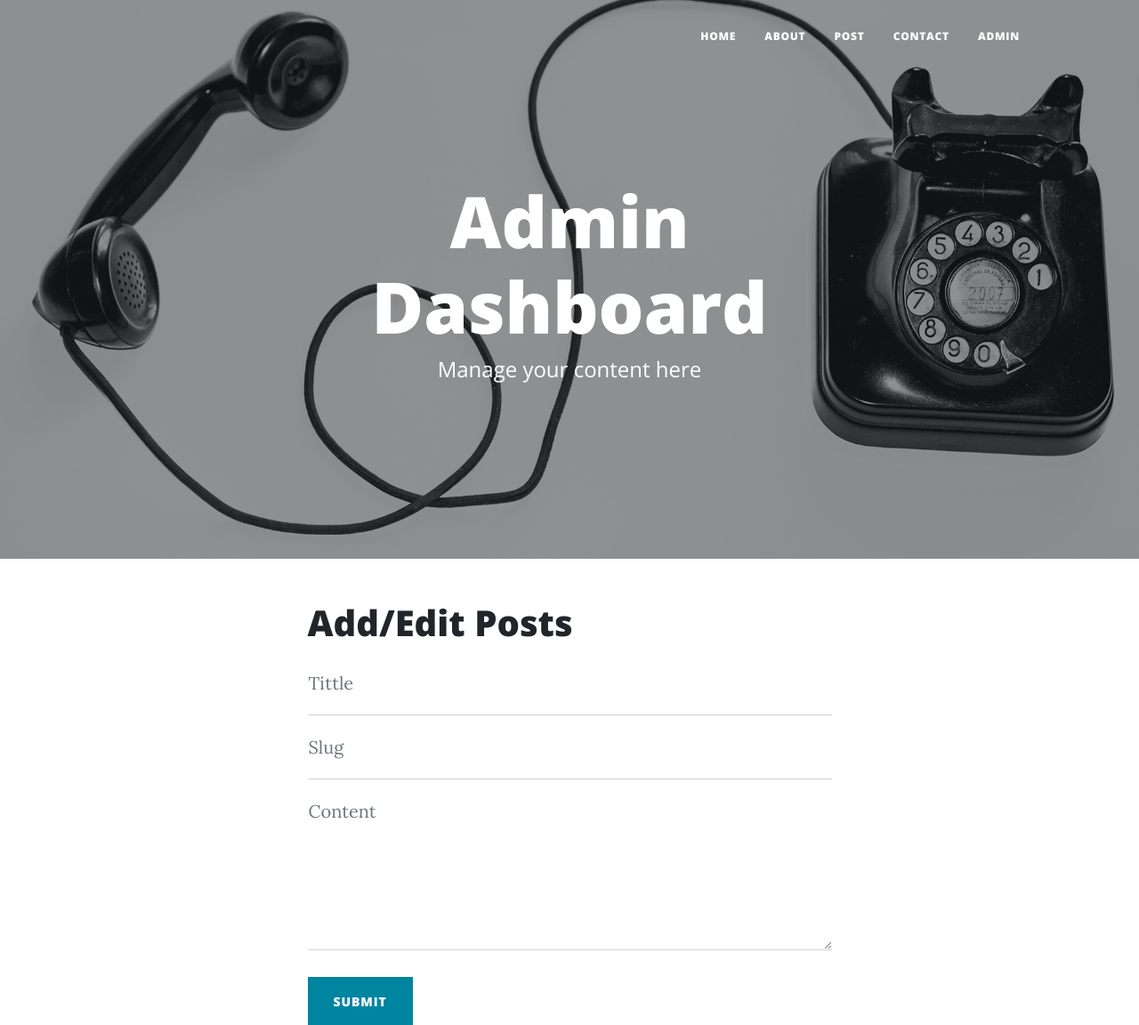
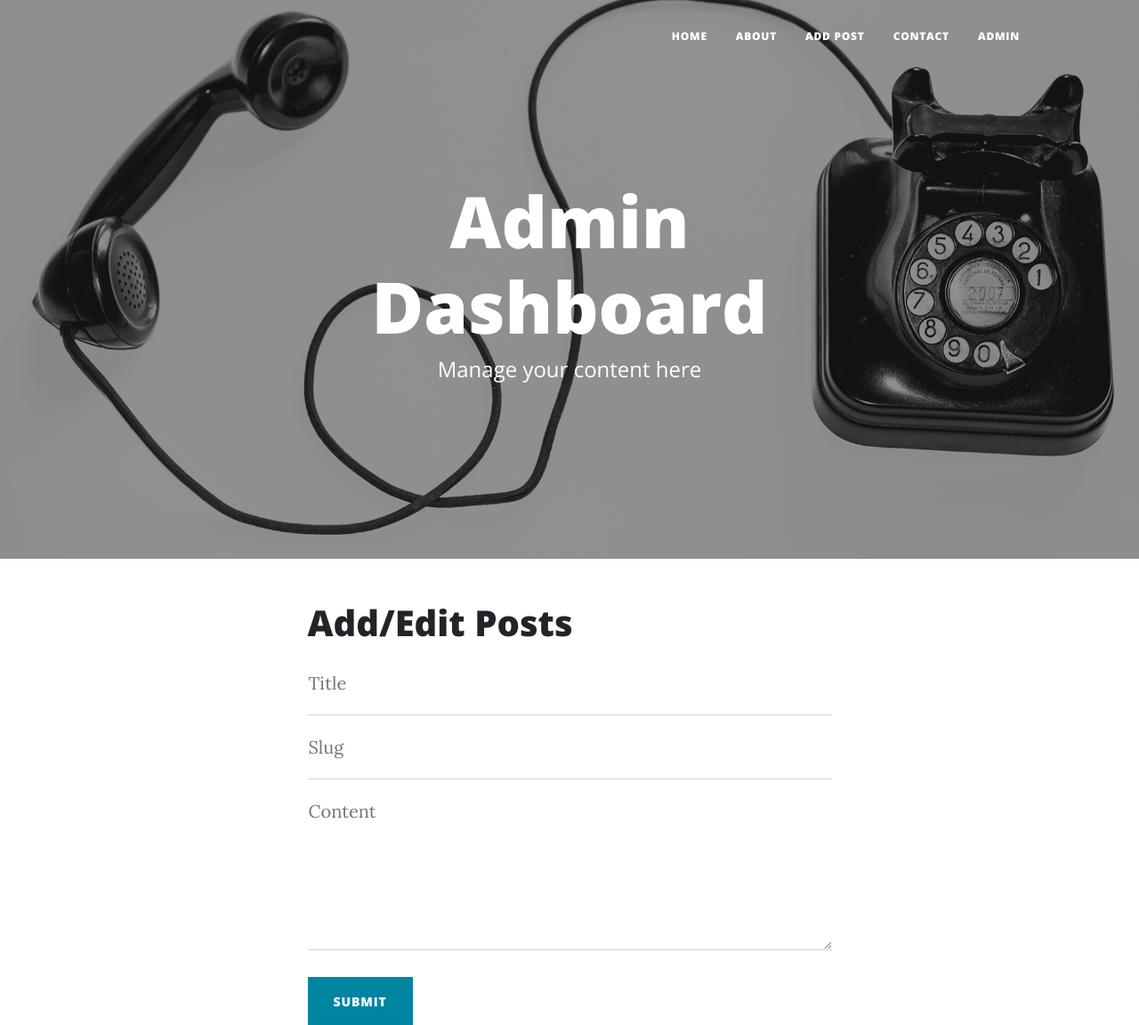
Before and after one commit to Babluchauhan/Blogger-Website, a Flask app: page /edit/1 in a window 1280 px wide. Shown: the top 1152 px of the page at 89% size. Run offline with Flask 3, Linux system fonts and the light colour scheme; the visitor is signed in with stand-in values (Sample User, id 1); some libraries are stand-ins or nearby versions.

Commit message:
Fixed some bugs

```diff
--- a/main.py
+++ b/main.py
@@ -59,11 +59,11 @@ def post_route(post_slug):
 def add_post(sno):
     if (request.method=="POST"):
         if sno=='0':
-            box_title=request.form.get('tittle')
+            box_title=request.form.get('title')
             slug=request.form.get('slug')
             content=request.form.get('content')
             date=datetime.now()
-            post=Posts(tittle=box_title, slug=slug,content=content,date=date)
+            post=Posts(title=box_title, slug=slug,content=content,date=date)
             db.session.add(post)
             db.session.commit()
     post=Posts.query.filter_by(sno=sno).first
@@ -83,12 +83,12 @@ def edit(sno):
             date=datetime.now()
 
             if (sno=='0'):
-                post=Posts(tittle=box_title, slug=slug,content=content,sno=sno,date=date)
+                post=Posts(title=box_title, slug=slug,content=content,sno=sno,date=date)
                 db.session.add(post)
                 db.session.commit()
             else:
                 post=Posts.query.filter_by(sno=sno).first()
-                post.tittle=box_title
+                post.title=box_title
                 post.slug=slug
                 post.content=content
                 post.date=date
--- a/templates/add_post.html
+++ b/templates/add_post.html
@@ -1,7 +1,7 @@
 {% extends 'layout.html' %}
 {% block body %}
         <!-- Page Header-->
-        <header class="masthead" style="background-image: url('{{url_for('static',filename='img/contact.jpg')}}')">
+        <header class="masthead" style="background-image: url('{{url_for('static',filename='img/add-post.jpg')}}')">
             <div class="container position-relative px-4 px-lg-5">
                 <div class="row gx-4 gx-lg-5 justify-content-center">
                     <div class="col-md-10 col-lg-8 col-xl-7">
--- a/templates/edit.html
+++ b/templates/edit.html
@@ -21,9 +21,9 @@
                         <h1>Add/Edit Posts</h1>
                             <form id="contactForm" action="/edit/{{sno}}" method='POST' data-sb-form-api-token="API_TOKEN">
                                 <div class="form-floating">
-                                    <input class="form-control" id="tittle" name='tittle' type="text" placeholder="Enter your tittle..." data-sb-validations="required" value="{{post.tittle}}" />
-                                    <label for="name">Tittle</label>
-                                    <div class="invalid-feedback" data-sb-feedback="tittle:required">A tittle is required.</div>
+                                    <input class="form-control" id="title" name='title' type="text" placeholder="Enter your title..." data-sb-validations="required" value="{{post.title}}" />
+                                    <label for="name">Title</label>
+                                    <div class="invalid-feedback" data-sb-feedback="title:required">A title is required.</div>
                                 </div>
                                 <div class="form-floating">
                                     <input class="form-control" name='slug' id="slug" type="text" placeholder="Enter a slug..." data-sb-validations="required,slug" value="{{post.slug}}"/>
--- a/templates/layout.html
+++ b/templates/layout.html
@@ -27,7 +27,7 @@
                     <ul class="navbar-nav ms-auto py-4 py-lg-0">
                         <li class="nav-item"><a class="nav-link px-lg-3 py-3 py-lg-4" href="/">Home</a></li>
                         <li class="nav-item"><a class="nav-link px-lg-3 py-3 py-lg-4" href="/about">About</a></li>
-                        <li class="nav-item"><a class="nav-link px-lg-3 py-3 py-lg-4" href="/add_post/0">Post</a></li>
+                        <li class="nav-item"><a class="nav-link px-lg-3 py-3 py-lg-4" href="/add_post/0">Add Post</a></li>
                         <li class="nav-item"><a class="nav-link px-lg-3 py-3 py-lg-4" href="contact">Contact</a></li>
                         <li class="nav-item"><a class="nav-link px-lg-3 py-3 py-lg-4" href="dashboard">Admin</a></li>
                     </ul>
--- a/templates/post.html
+++ b/templates/post.html
@@ -1,7 +1,7 @@
 {% extends 'layout.html' %}
 {% block body %}
         <!-- Page Header-->
-        <header class="masthead" style="background-image: url('{{url_for('static',filename='img/contact.jpg')}}')">
+        <header class="masthead" style="background-image: url('{{url_for('static',filename='img/post.jpg')}}')">
             <div class="container position-relative px-4 px-lg-5">
                 <div class="row gx-4 gx-lg-5 justify-content-center">
                     <div class="col-md-10 col-lg-8 col-xl-7">
```
Also changed, not shown: static/img/add-post.jpg (renamed from static/img/post-sample.jpg).
